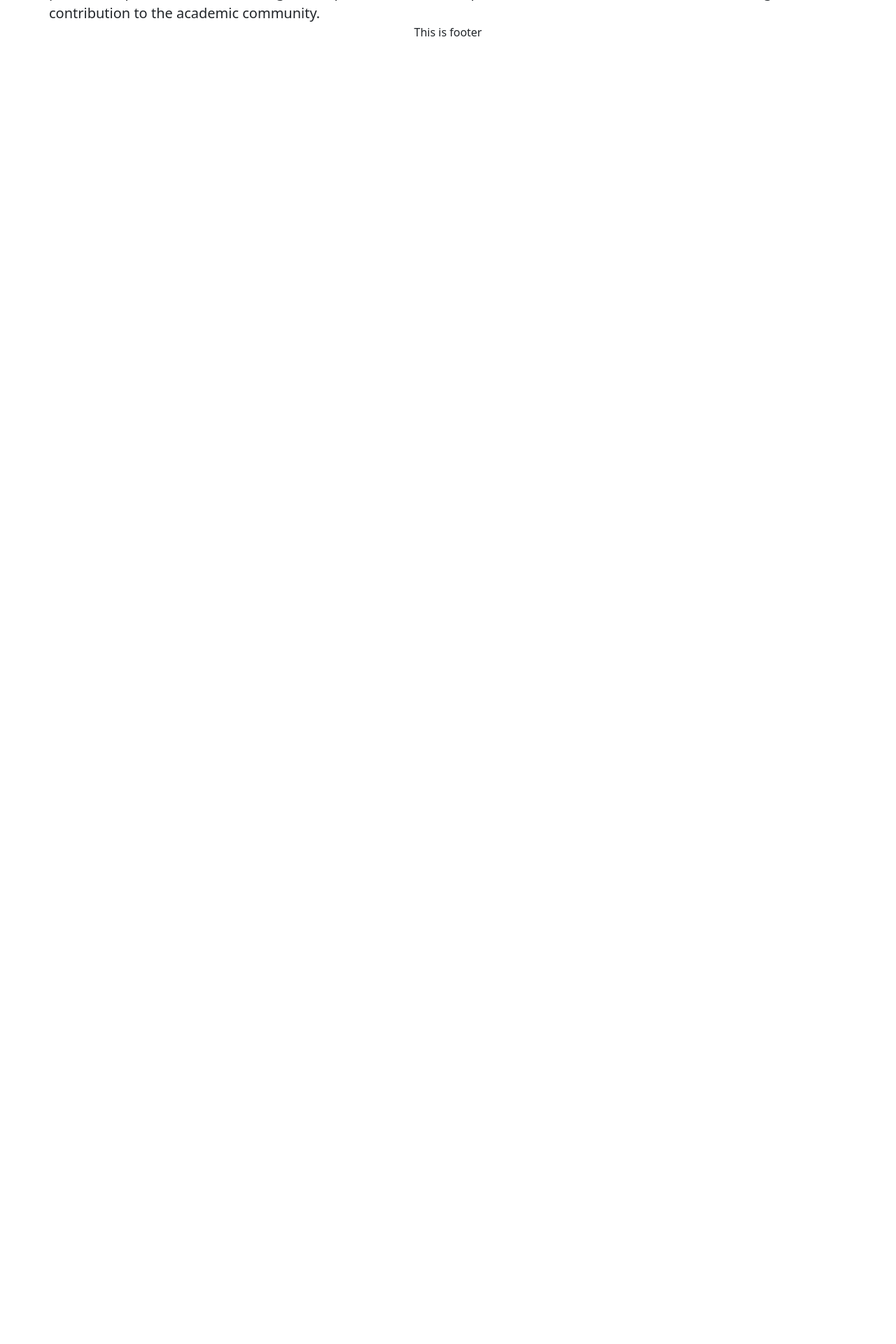
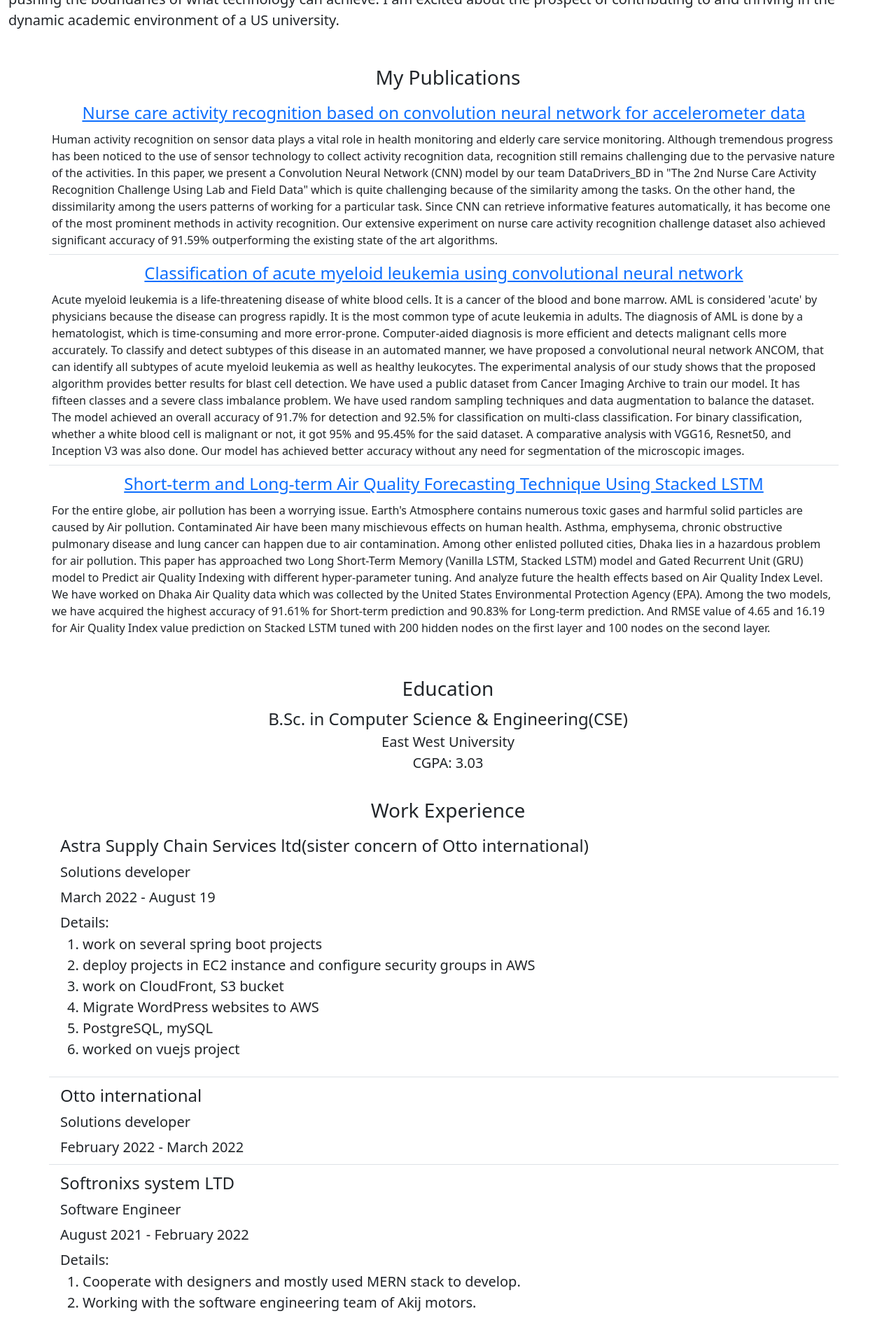
Before and after one commit to fahim-006/my_portfolio, a React (Create React App) app: page / in a window 1280 px wide. Shown: the part 840-2760 px from the top of the page at 70% size. Before the commit the page ends 914 px from the top, so only its background shows below. Built offline with nearby package versions, Linux system fonts and the light colour scheme.

Commit message:
intro about me my_publication education work_exp My_Statement

```diff
--- a/package.json
+++ b/package.json
@@ -11,6 +11,7 @@
     "react": "^18.2.0",
     "react-bootstrap": "^2.9.1",
     "react-dom": "^18.2.0",
+    "react-router-dom": "^6.19.0",
     "react-scripts": "5.0.1",
     "web-vitals": "^2.1.4"
   },
--- /dev/null
+++ b/src/Body/AboutMe.js
@@ -0,0 +1,19 @@
+import Container from "react-bootstrap/Container";
+import Row from "react-bootstrap/Row";
+import Col from "react-bootstrap/Col";
+import aboutMe from "../data/aboutMe";
+
+const AboutMe = () => {
+  return (
+    <Container style={{ marginTop: "20px" }} fluid>
+      <Row>
+        <p class="h3">About Me</p>
+      </Row>
+      <Row className="mt-2 fs-5" style={{ textAlign: "left" }}>
+        <Col>{aboutMe}</Col>
+      </Row>
+    </Container>
+  );
+};
+
+export default AboutMe;
--- a/src/Body/Introduction.js
+++ b/src/Body/Introduction.js
@@ -10,8 +10,8 @@ const Introduction = () => {
     <Container fluid>
       <Row>
         <Col xs={12} md={6} className="d-flex align-items-center">
-          <span className="fs-4">
-            <b class="fs-5">{intro[0]} </b> <br />
+          <span className="fs-5">
+            <b class="fs-4">{intro[0]} </b> <br />
             {intro[1]}
           </span>
         </Col>
--- a/src/Body/MainBody.js
+++ b/src/Body/MainBody.js
@@ -1,10 +1,18 @@
+import AboutMe from "./AboutMe";
 import Introduction from "./Introduction";
+import MyEducation from "./MyEducation";
+import MyResearch from "./MyResearch";
+import MyWorkExperience from "./MyWorkExperience";
 import Statement from "./Statement";
 
 const MainBody = () => {
   return (
     <div>
       <Introduction />
+      <AboutMe />
+      <MyResearch />
+      <MyEducation />
+      <MyWorkExperience />
       <Statement />
     </div>
   );
--- /dev/null
+++ b/src/Body/MyEducation.js
@@ -0,0 +1,25 @@
+import Container from "react-bootstrap/Container";
+import Row from "react-bootstrap/Row";
+import Col from "react-bootstrap/Col";
+import Education from "../data/Education";
+
+const MyEducation = () => {
+  return (
+    <Container fluid style={{ marginTop: "50px" }}>
+      <Row>
+        <p class="h3">Education</p>
+      </Row>
+      <Row>
+        <Col className="fs-4">
+          {Education[0].name}
+          <p className="fs-5">
+            {Education[0].institute} <br /> CGPA: {Education[0].CGPA}
+          </p>
+          <span className="fs-5"></span>
+        </Col>
+      </Row>
+    </Container>
+  );
+};
+
+export default MyEducation;
--- /dev/null
+++ b/src/Body/MyResearch.js
@@ -0,0 +1,47 @@
+import Container from "react-bootstrap/Container";
+import Row from "react-bootstrap/Row";
+import ListGroup from "react-bootstrap/ListGroup";
+import { Link } from "react-router-dom";
+import publications from "../data/Publications";
+
+const MyResearch = () => {
+  return (
+    <Container style={{ marginTop: "50px" }}>
+      <Row>
+        <p class="h3">My Publications</p>
+      </Row>
+      <Row>
+        <ListGroup variant="flush" className="list-unstyled">
+          <ListGroup.Item>
+            <Link className="fs-4" to={publications[0].Link}>
+              {publications[0].Name}
+            </Link>
+            <Row className="mt-2" style={{ textAlign: "left" }}>
+              {publications[0].Abstract}
+            </Row>
+          </ListGroup.Item>
+
+          <ListGroup.Item>
+            <Link className="fs-4" to={publications[1].Link}>
+              {publications[1].Name}
+            </Link>
+            <Row className="mt-2" style={{ textAlign: "left" }}>
+              {publications[1].Abstract}
+            </Row>
+          </ListGroup.Item>
+
+          <ListGroup.Item>
+            <Link className="fs-4" to={publications[2].Link}>
+              {publications[2].Name}
+            </Link>
+            <Row className="mt-2" style={{ textAlign: "left" }}>
+              {publications[2].Abstract}
+            </Row>
+          </ListGroup.Item>
+        </ListGroup>
+      </Row>
+    </Container>
+  );
+};
+
+export default MyResearch;
--- /dev/null
+++ b/src/Body/MyWorkExperience.js
@@ -0,0 +1,68 @@
+import Container from "react-bootstrap/Container";
+import Row from "react-bootstrap/Row";
+import ListGroup from "react-bootstrap/ListGroup";
+import WorkExperience from "../data/WorkExperience";
+import { Col } from "react-bootstrap";
+
+const MyWorkExperience = () => {
+  return (
+    <Container style={{ marginTop: "20px" }}>
+      <Row>
+        <p className="h3">Work Experience</p>
+      </Row>
+      <Row>
+        <ListGroup
+          variant="flush"
+          className="list-unstyled"
+          style={{ textAlign: "left" }}
+        >
+          <ListGroup.Item>
+            <Col className="fs-4">
+              {WorkExperience[0].companyName} <br />
+              <span className="fs-5">
+                {WorkExperience[0].designation} <br /> {WorkExperience[0].from}{" "}
+                - {WorkExperience[0].to} <br />
+                Details: <br />
+                <ol type="1">
+                  <li>{WorkExperience[0].details[0]}</li>
+                  <li>{WorkExperience[0].details[1]}</li>
+                  <li>{WorkExperience[0].details[2]}</li>
+                  <li>{WorkExperience[0].details[3]}</li>
+                  <li>{WorkExperience[0].details[4]}</li>
+                  <li>{WorkExperience[0].details[5]}</li>
+                </ol>
+              </span>
+            </Col>
+          </ListGroup.Item>
+
+          <ListGroup.Item>
+            <Col className="fs-4">
+              {WorkExperience[1].companyName} <br />
+              <span className="fs-5">
+                {WorkExperience[1].designation} <br /> {WorkExperience[1].from}{" "}
+                - {WorkExperience[1].to} <br />
+              </span>
+            </Col>
+          </ListGroup.Item>
+
+          <ListGroup.Item>
+            <Col className="fs-4">
+              {WorkExperience[2].companyName} <br />
+              <span className="fs-5">
+                {WorkExperience[2].designation} <br /> {WorkExperience[2].from}{" "}
+                - {WorkExperience[2].to} <br />
+                Details: <br />
+                <ol type="1">
+                  <li>{WorkExperience[2].details[0]}</li>
+                  <li>{WorkExperience[2].details[1]}</li>
+                </ol>
+              </span>
+            </Col>
+          </ListGroup.Item>
+        </ListGroup>
+      </Row>
+    </Container>
+  );
+};
+
+export default MyWorkExperience;
--- a/src/Body/Statement.js
+++ b/src/Body/Statement.js
@@ -1,14 +1,13 @@
 import Container from "react-bootstrap/Container";
 import Row from "react-bootstrap/Row";
-import Col from "react-bootstrap/Col";
 import statement from "../data/myStatement.js";
+
 const Statement = () => {
   return (
-    <Container className="mt-3">
+    <Container className="mt-3" fluid>
       <Row>
         <p class="h3">My Statement</p>
       </Row>
-
       <Row className="mt-2 fs-5" style={{ textAlign: "left" }}>
         {statement.paragraph1}
       </Row>
--- a/src/data/WorkExperience.js
+++ b/src/data/WorkExperience.js
@@ -11,7 +11,7 @@ const WorkExperience = [
       "work on CloudFront, S3 bucket",
       "Migrate WordPress websites to AWS",
       "PostgreSQL, mySQL",
-      "work on vuejs project",
+      "worked on vuejs project",
     ],
   },
 
--- a/src/data/aboutMe.js
+++ b/src/data/aboutMe.js
@@ -5,7 +5,6 @@ const aboutMe = [
   "In competitive­ programming, I have displayed my skill in problem-solving on platforms such as Code­forces. This demonstrates my proficie­ncy in handling intricate algorithmic challenges with expertise.",
   "Looking forward, my next goal is to pursue higher education as an MS/PhD student in Computer Science and Engineering at a reputable US university. I am eager to delve deeper into my areas of interest, contribute to cutting-edge research, and continue my journey of lifelong learning.",
   "I bring to the table a blend of hands-on experience, a strong academic foundation, and a passion for pushing the boundaries of what technology can achieve. I am excited about the prospect of contributing to and thriving in the dynamic academic environment of a US university.",
-  "",
 ];
 
 export default aboutMe;
--- a/src/index.js
+++ b/src/index.js
@@ -5,12 +5,13 @@ import App from "./App";
 import reportWebVitals from "./reportWebVitals";
 import "bootstrap/dist/css/bootstrap.css";
 import "bootstrap/dist/css/bootstrap.min.css";
+import { BrowserRouter as Router } from "react-router-dom";
 
 const root = ReactDOM.createRoot(document.getElementById("root"));
 root.render(
-  <React.StrictMode>
+  <Router>
     <App />
-  </React.StrictMode>
+  </Router>
 );
 
 // If you want to start measuring performance in your app, pass a function
```
Also changed, not shown: 1 other file (tests, documents, lock files or other folders).
